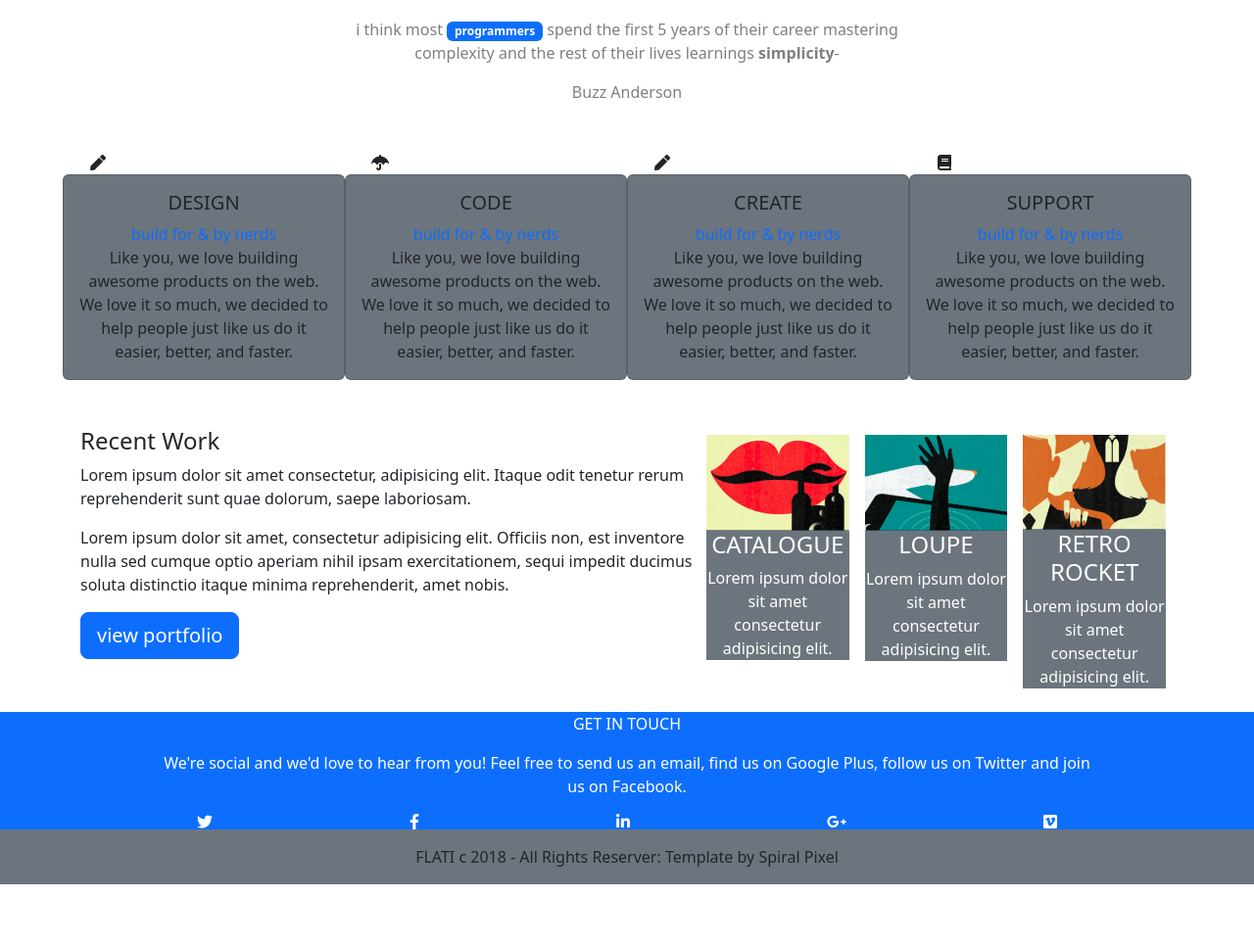
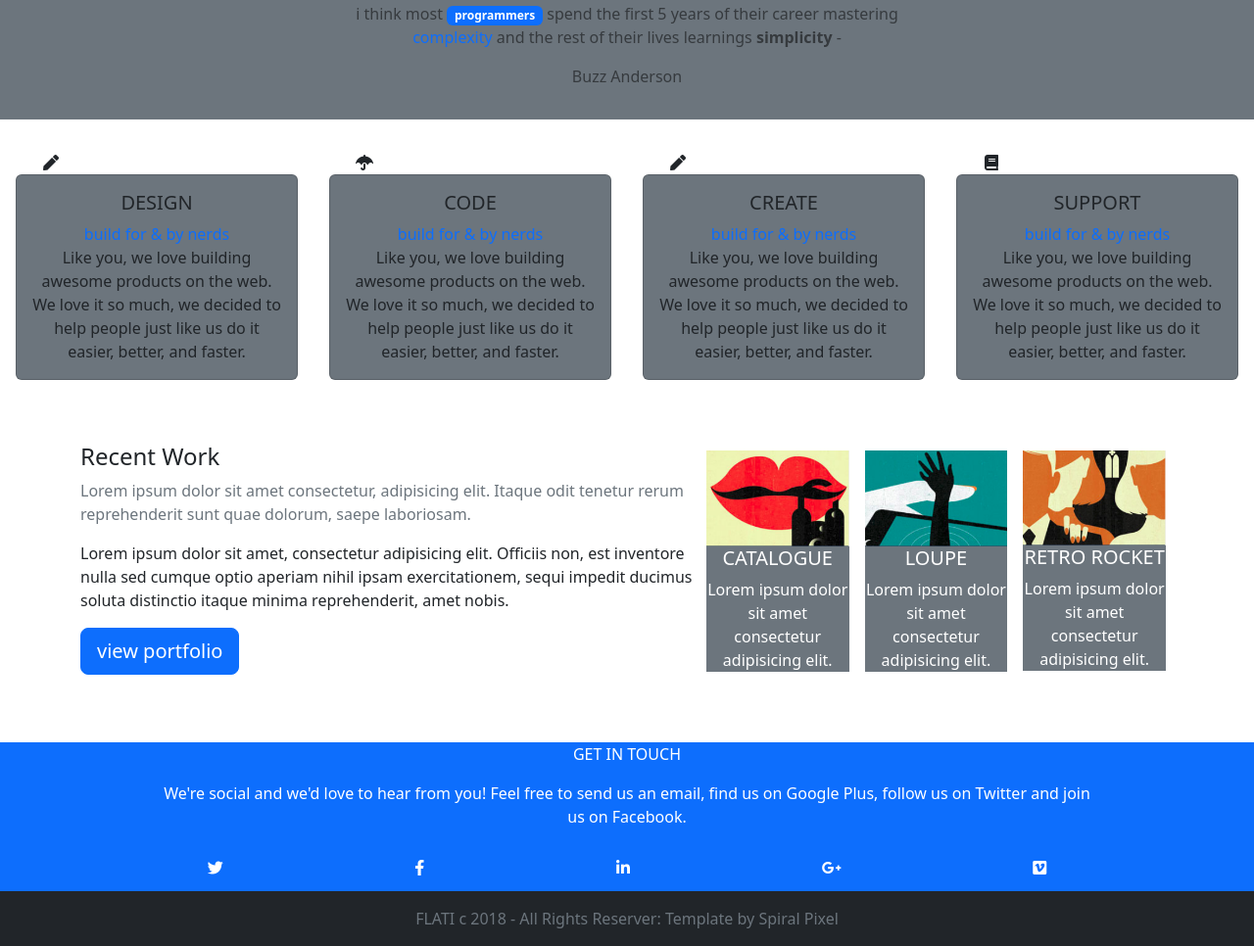
Before and after one commit to nghiam/exo-bootstrap-flati, a plain HTML site: page index.html in a window 1280 px wide. Shown: the part 299-1265 px from the top of the page at 98% size. Before the commit the page ends 1202 px from the top, so only its background shows below. Drawn offline with nearby package versions, Linux system fonts and the light colour scheme.

Commit message:
modification apportée sur les finitions

```diff
--- a/index.html
+++ b/index.html
@@ -9,13 +9,13 @@
 </head>
 <body>
     <!-- NAVBAR -->
-    <nav class="navbar navbar-expand-lg navbar-light bg-dark bg-gradient ">
+    <nav class="navbar navbar-expand-lg navbar-light bg-dark ">
         <div class="container-fluid">
           <a class="navbar-brand text-white text-uppercase" href="#">flati</a>
           <button class="navbar-toggler" type="button" data-bs-toggle="collapse" data-bs-target="#navbarNavDropdown" aria-controls="navbarNavDropdown" aria-expanded="false" aria-label="Toggle navigation">
             <span class="navbar-toggler-icon"></span>
           </button>
-          <div class="collapse navbar-collapse d-flex justify-content-end" id="navbarNavDropdown">
+          <div class="collapse navbar-collapse d-flex justify-content-xl-evenly m-2 b-2" id="navbarNavDropdown">
             <ul class="navbar-nav">
               <li class="nav-item">
                 <a class="nav-link active text-white text-uppercase" aria-current="page" href="#">home</a>
@@ -51,17 +51,20 @@
 
       </section>
 
+      <!-- PART I -->
 
-      <section class=" bg-transparent text-black-50 text-center">
-          <div class="mb-5 mt-5">
+      <section class=" bg-secondary text-black-50 text-center">
+          <div class="p-3">
               <span>i think most <span class="badge bg-primary">programmers</span> spend the first 5 years of their career mastering</span>
-              <p>complexity and the rest of their lives learnings <span class="fw-bold">simplicity</span>-</p>
+              <p> <span class="text-primary">complexity</span> and the rest of their lives learnings <span class="fw-bold">simplicity</span> -</p>
               <p>Buzz Anderson</p>
           </div>
       </section>
 
-        <section class="container d-flex justify-content-center ">
-            <div class="d-flex text-center">
+      <!-- PART II -->
+
+        <section class="container d-flex justify-content-center mt-3">
+            <div class="d-flex text-center m-3">
                 <div class="col-3">
                     <i class="fas fa-pen rond"></i>
                     <div class="card bg-secondary" style="width: 18rem;">
@@ -74,7 +77,7 @@
                 </div>
             </div>
 
-            <div class="d-flex text-center">
+            <div class="d-flex text-center m-3">
                 <div class="col-3">
                     <i class="fas fa-umbrella rond"></i>
                     <div class="card bg-secondary" style="width: 18rem;">
@@ -87,7 +90,7 @@
                 </div>
             </div>
 
-            <div class="d-flex text-center">
+            <div class="d-flex text-center m-3">
                 <div class="col-3">
                     <i class="fas fa-pen rond"></i>
                     <div class="card bg-secondary" style="width: 18rem;">
@@ -100,7 +103,7 @@
                 </div>
             </div>
 
-            <div class="d-flex text-center">
+            <div class="d-flex text-center m-3">
                 <div class="col-3">
                     <i class="fas fa-book rond"></i>
                     <div class="card bg-secondary" style="width: 18rem;">
@@ -114,12 +117,13 @@
             </div>
         </section>
 
+        <!-- PART III -->
 
     <section class="container d-flex mt-5">
 
         <div>
             <h4>Recent Work</h4>
-            <p>Lorem ipsum dolor sit amet consectetur, adipisicing elit. Itaque odit tenetur rerum reprehenderit sunt quae dolorum, saepe laboriosam.</p>
+            <p class="text-secondary">Lorem ipsum dolor sit amet consectetur, adipisicing elit. Itaque odit tenetur rerum reprehenderit sunt quae dolorum, saepe laboriosam.</p>
             <p>Lorem ipsum dolor sit amet, consectetur adipisicing elit. Officiis non, est inventore nulla sed cumque optio aperiam nihil ipsam exercitationem, sequi impedit ducimus soluta distinctio itaque minima reprehenderit, amet nobis.</p>
             <button type="button" class="btn btn-primary btn-lg">view portfolio</button>
         </div>
@@ -129,7 +133,7 @@
             <div class="m-2">
                 <img src="./img/flati-design-screenshot1.png" class="img-fluid" alt="">
                 <div class="bg-secondary text-white">
-                    <h4>CATALOGUE</h4>
+                    <h5>CATALOGUE</h5>
                     <p>Lorem ipsum dolor sit amet consectetur adipisicing elit.</p>
                 </div>
             </div>
@@ -137,7 +141,7 @@
             <div class="m-2">
                 <img src="./img/flati-design-screenshot2.png" class="img-fluid" alt="...">
                 <div class="bg-secondary text-white">
-                    <h4>LOUPE</h4>
+                    <h5>LOUPE</h5>
                     <p>Lorem ipsum dolor sit amet consectetur adipisicing elit.</p>
                 </div>
             </div>
@@ -145,7 +149,7 @@
             <div class="m-2">
                 <img src="./img/flati-design-screenshot3.png" class="img-fluid" alt="...">
                 <div class="bg-secondary text-white">
-                    <h4>RETRO ROCKET</h4>
+                    <h5>RETRO ROCKET</h5>
                     <p>Lorem ipsum dolor sit amet consectetur adipisicing elit.</p>
                 </div>
             </div>
@@ -157,7 +161,7 @@
 
 <!-- FOOTER -->
 
-<section class="bg-primary text-center text-white">
+<section class="bg-primary text-center text-white mt-5">
 
     <p class="text-uppercase">get in touch </p>
 
@@ -165,7 +169,7 @@
 
     <p>us on Facebook.</p>
 
-    <div class="d-flex justify-content-evenly">
+    <div class="d-flex justify-content-evenly p-3">
 
         <i class="fab fa-twitter"></i>
         <i class="fab fa-facebook-f"></i>
@@ -177,7 +181,7 @@
 
 </section>
 
-<section class="bg-secondary text-center p-3">
+<section class="bg-dark text-center text-secondary p-3">
 
     <span>
         FLATI c 2018 - All Rights Reserver: Template by Spiral Pixel
```
